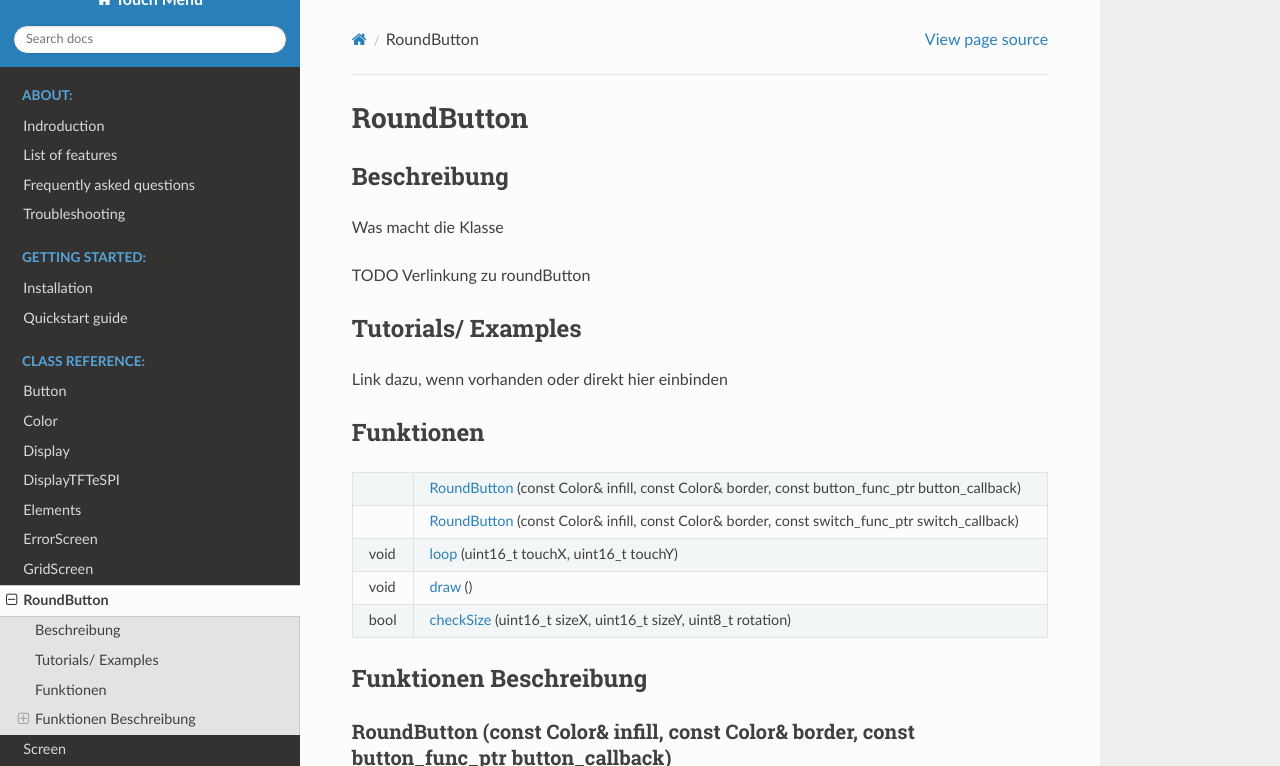
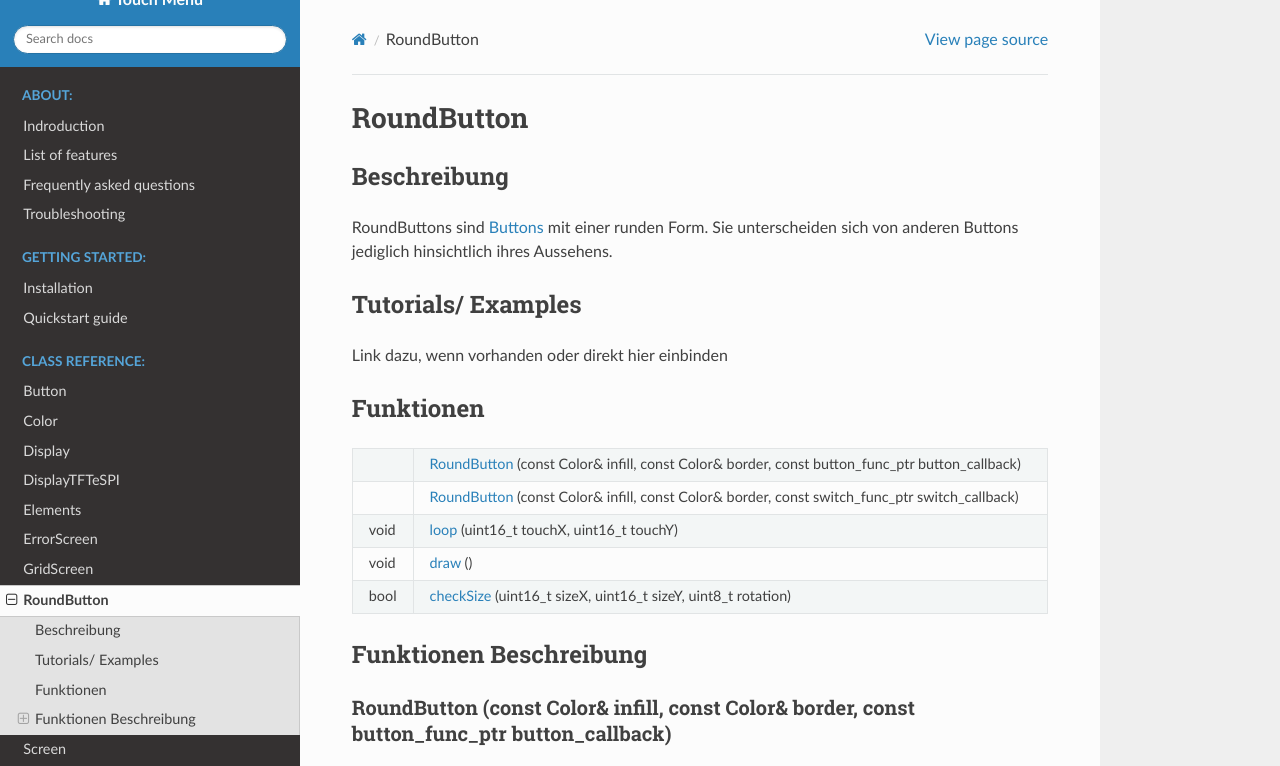
Before and after one commit to Coding-Alexx/TouchMenu, a Sphinx documentation site: the page built from docs/ClassReference/roundButton.rst, in a window 1280 px wide and 900 px high, cut to the strip 0-766 px from the top of the window. Built offline with Sphinx 7.4.7 and the Read the Docs theme 2.0.0, drawn with Linux system fonts in a browser that asks for light colours.

Commit message:
Update roundButton.rst

```diff
--- a/docs/ClassReference/roundButton.rst
+++ b/docs/ClassReference/roundButton.rst
@@ -1,11 +1,12 @@
+.. _roundbutton:
+
 RoundButton
 ++++++++++++++
 
 Beschreibung
 =============
-Was macht die Klasse
+RoundButtons sind :ref:`Buttons <button>` mit einer runden Form. Sie unterscheiden sich von anderen Buttons jediglich hinsichtlich ihres Aussehens.
 
-TODO Verlinkung zu roundButton
 
 Tutorials/ Examples
 =====================
```
